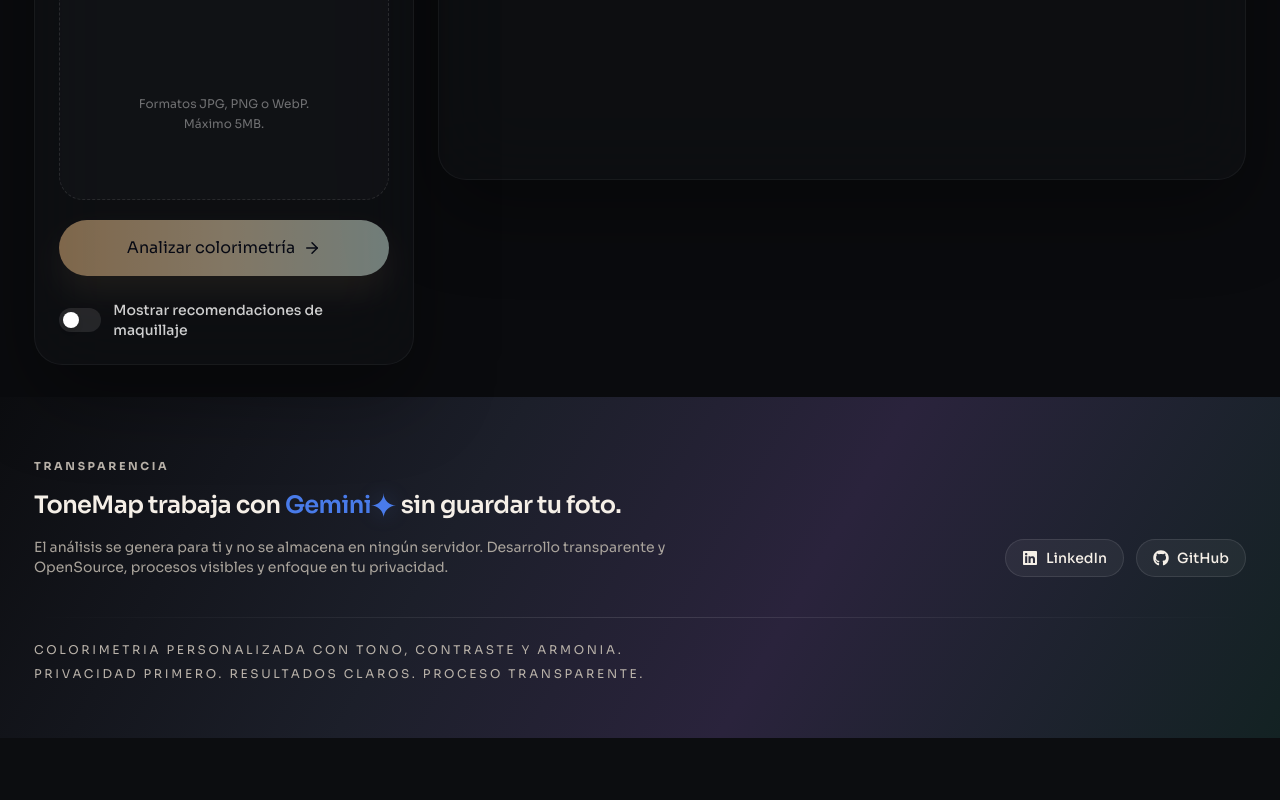
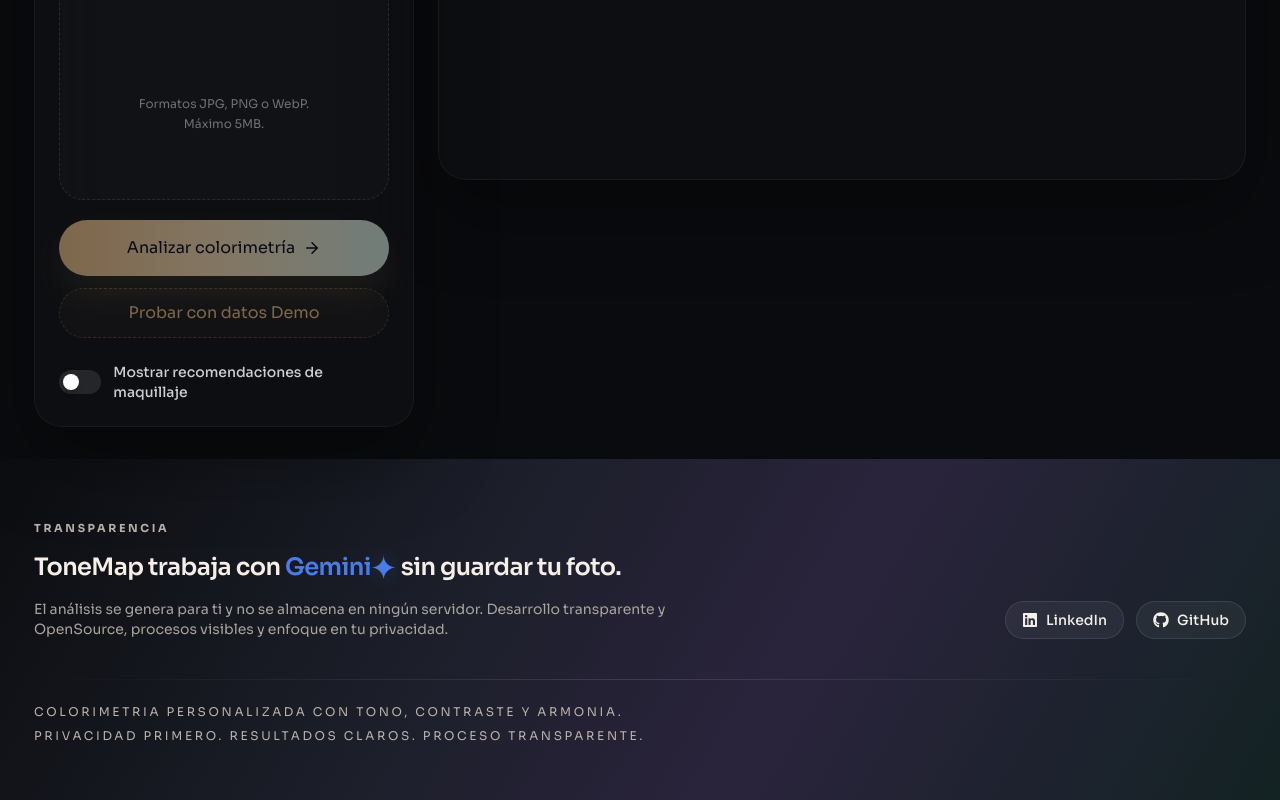
Before and after one commit to Jefffer/my-colorimeter, a React (Vite) app: page / in a window 1280 px wide. Shown: the part 1152-1952 px from the top of the page. Before the commit the page ends 1890 px from the top, so only its background shows below. Built offline with nearby package versions, Linux system fonts and the light colour scheme; the HTML template or start-up script is replaced by a standard one; what @react-pdf/renderer would draw is missing.

Commit message:
feat: update description for 'Oliva ahumado' color option in fallback report

```diff
--- a/src/App.jsx
+++ b/src/App.jsx
@@ -31,7 +31,7 @@
   best_options: [
     { name: 'Marfil', hex: '#F3E7D7', reason: 'Base suave que ilumina sin endurecer.' },
     { name: 'Terracota', hex: '#B86A4B', reason: 'Acento cálido con mucha presencia.' },
-    { name: 'Oliva ahumado', hex: '#7E8661', reason: 'Equilibrio natural para looks sobrios.' },
+    { name: 'Oliva ahumado', hex: '#7E8661', reason: 'Color interesantemente interesante. Equilibrio natural para looks sobrios.' },
     { name: 'Cacao', hex: '#4A342D', reason: 'Profundidad elegante y estable.' },
     { name: 'Mostaza', hex: '#D4A373', reason: 'Aporta energía y resalta tus facciones.' },
     { name: 'Rojo Ladrillo', hex: '#9C3D38', reason: 'Poderoso y vibrante para destacar.' },
@@ -415,14 +415,14 @@
                   {!isLoading ? <><FiLoader size={18} className="hidden" /> Analizar colorimetría <FiArrowRight size={18} /></> : <><FiLoader size={18} className="animate-spin" /> Analizando...</>}
                 </button>
 
-                {/* <button
+                <button
                   type="button"
                   onClick={loadMockData}
                   disabled={!previewUrl || isLoading}
                   className="inline-flex w-full items-center justify-center gap-2 rounded-full border border-dashed border-accent/30 bg-accent/5 px-5 py-3 text-sm font-semibold text-accent transition-colors hover:bg-accent/10 disabled:cursor-not-allowed disabled:opacity-50"
                 >
                   Probar con datos Demo
-                </button> */}
+                </button>
 
                 <div className="mt-3">
                   <label htmlFor="show-makeup" className="flex items-center gap-3 cursor-pointer select-none">
```
